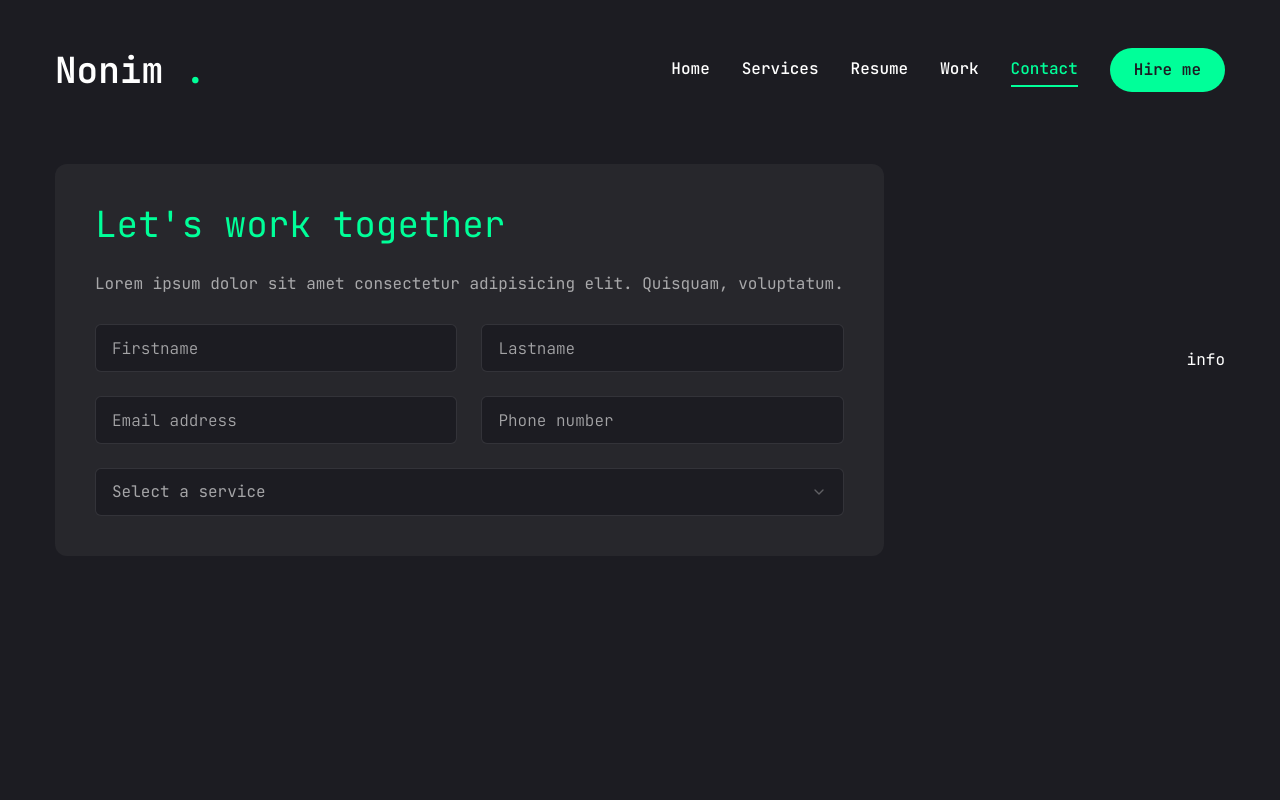
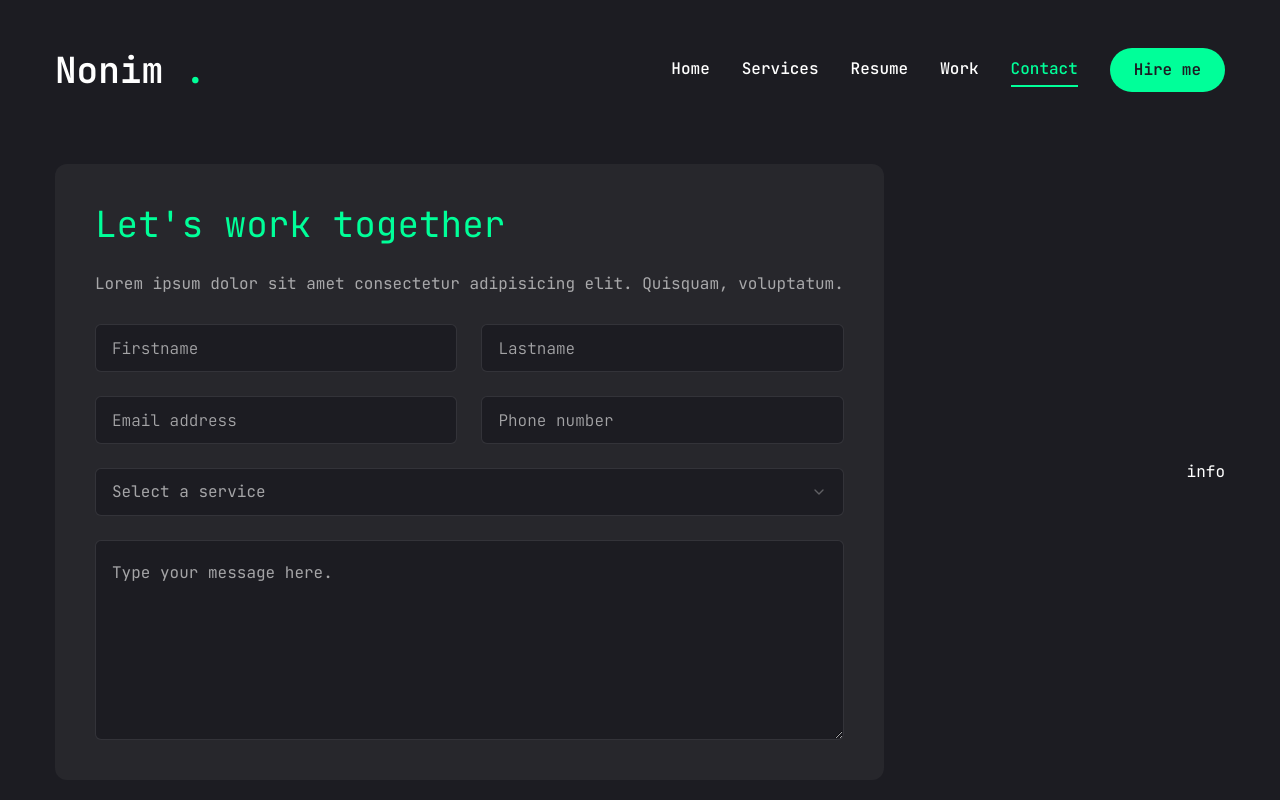
Before and after one commit to NonimUdara/my-portfolio, a Next.js app: page /contact in a window 1280 px wide. Built offline with nearby package versions, Linux system fonts and the light colour scheme.

Commit message:
update component textarea and update contact left side more

```diff
--- a/app/contact/page.jsx
+++ b/app/contact/page.jsx
@@ -78,6 +78,11 @@
                   </SelectGroup>
                 </SelectContent>
               </Select>
+              {/* texttarea */}
+              <Textarea
+              className="h-[200px]"
+              placeholder="Type your message here."
+              />
             </form>
           </div>
           {/* info */}
--- a/components/ui/textarea.jsx
+++ b/components/ui/textarea.jsx
@@ -6,7 +6,7 @@
   return (
     (<textarea
       className={cn(
-        "flex min-h-[80px] w-full rounded-md border border-slate-200 bg-white px-3 py-2 text-sm ring-offset-white placeholder:text-slate-500 focus-visible:outline-none focus-visible:ring-2 focus-visible:ring-slate-950 focus-visible:ring-offset-2 disabled:cursor-not-allowed disabled:opacity-50 dark:border-slate-800 dark:bg-slate-950 dark:ring-offset-slate-950 dark:placeholder:text-slate-400 dark:focus-visible:ring-slate-300",
+        "flex min-h-[80px] w-full rounded-md border border-white/10 bg-primary px-4 py-5 text-base placeholder:text-white/60 focus-visible:outline-none focus-visible:ring-1 focus-visible:ring-accent focus-visible:ring-offset-0 disabled:cursor-not-allowed disabled:opacity-50 ",
         className
       )}
       ref={ref}
```
